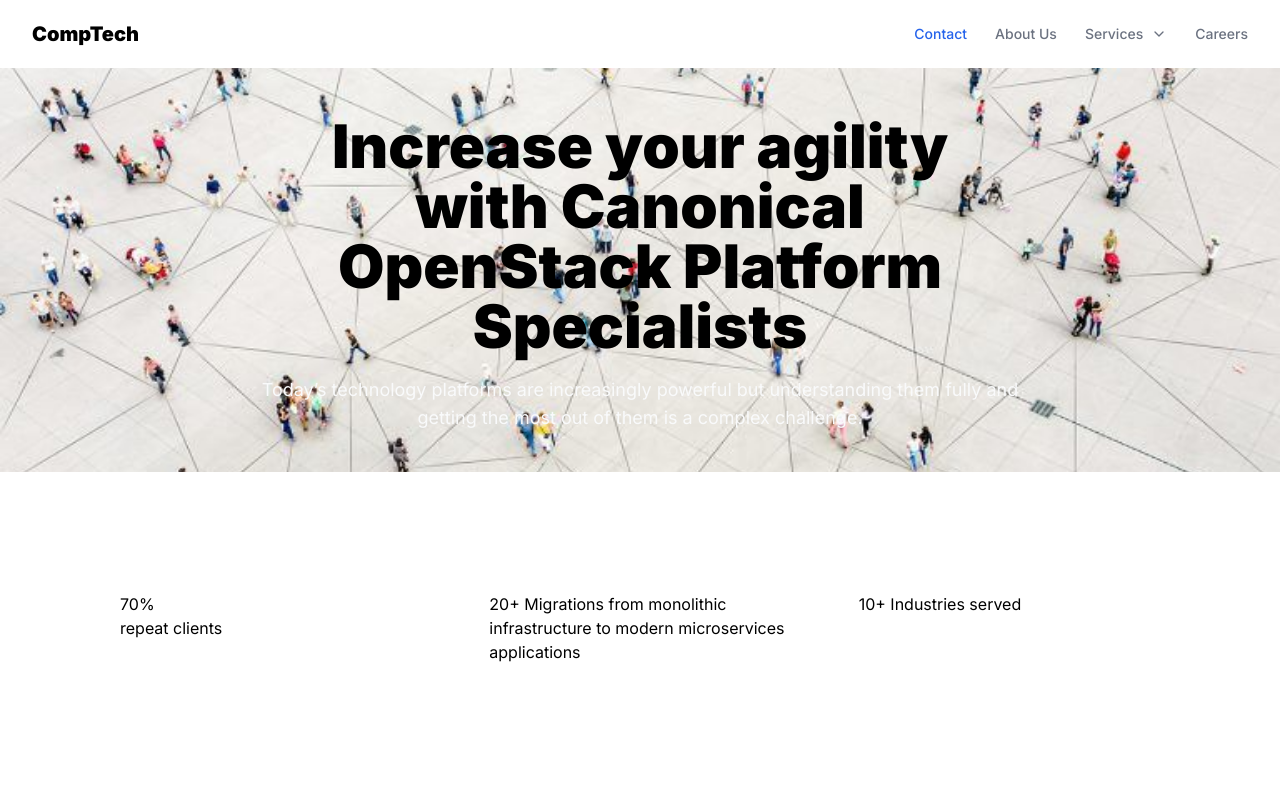
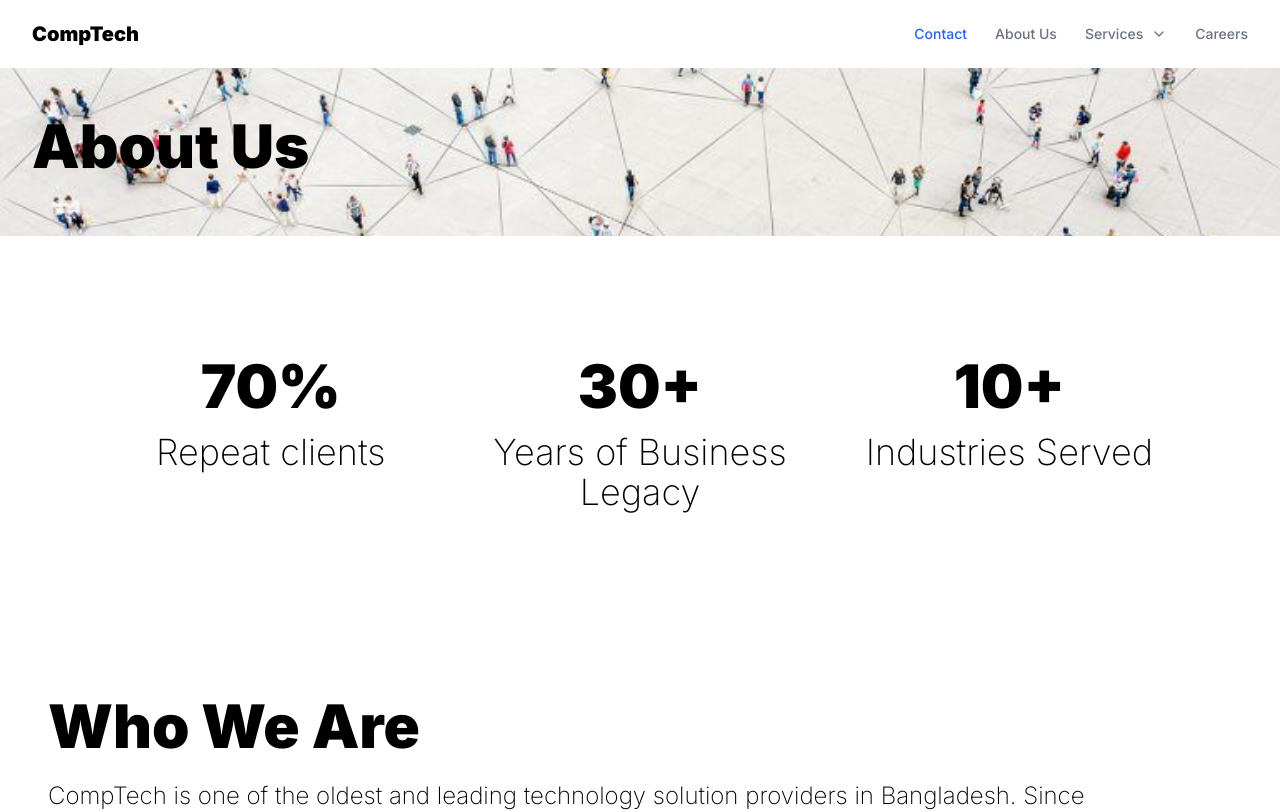
Before and after one commit to zeshaq/comptech-website-2024, a Next.js app: page /about_us in a window 1280 px wide. Shown: the top 812 px of the page. Built offline with nearby package versions, Linux system fonts and the light colour scheme.

Commit message:
commit 12

```diff
--- a/app/about_us/AboutBanner.tsx
+++ b/app/about_us/AboutBanner.tsx
@@ -8,10 +8,9 @@
 
 
 
-      <div className="mt-5 max-w-2xl text-center mx-auto">
+      <div className="mt-5 max-w-2xl text-left ">
         <h1 className="block font-black text-black text-4xl md:text-5xl lg:text-6xl dark:text-gray-200">
-        Increase your agility with Canonical OpenStack Platform Specialists
-
+About Us
         </h1>
       </div>
 
@@ -20,8 +19,6 @@
         <p className="text-lg text-gray-50 dark:text-gray-400">
 
 
-Today’s technology platforms are increasingly powerful
- but understanding them fully and getting the most out of them is a complex challenge.
           </p>
       </div>
 
--- a/app/about_us/page.tsx
+++ b/app/about_us/page.tsx
@@ -10,15 +10,21 @@
 
 <div className="grid grid-cols-3 gap-5 p-12 m-12 ">
 
-<div className="p-6">
-<h1 className=" texr-2xl ">70%</h1> repeat clients
+<div className="p-6 text-center">
+<h1 className=" text-6xl font-black ">70%</h1>
+
+<h1 className="my-4 text-4xl font-extralight">Repeat clients</h1>
 </div>
 
-<div className="p-6">20+
-Migrations from monolithic infrastructure to modern microservices applications</div>
-<div className="p-6">
-10+
-Industries served
+<div className="p-6  text-center">
+
+<h1 className=" text-6xl font-black ">30+</h1>
+<h1 className="my-4 text-4xl font-extralight">Years of Business Legacy</h1>
+
+</div>
+<div className="p-6  text-center">
+<h1 className=" text-6xl font-black ">10+</h1>
+<h1 className="my-4 text-4xl font-extralight">Industries Served</h1>
 </div>
 
 </div>
--- a/app/components/clients.tsx
+++ b/app/components/clients.tsx
@@ -343,37 +343,7 @@
 </div>
 
 
-  <div className="grid grid-cols-12 sm:flex sm:justify-center gap-6 sm:gap-x-12 lg:gap-x-20">
-    <div className="col-span-6 text-center">
-      <h4 className="text-xl md:text-3xl font-semibold text-gray-800 dark:text-gray-200">
-        250+
-      </h4>
-      <h4 className="text-sm text-gray-600 dark:text-gray-400">
-        Components
-      </h4>
-    </div>
 
-
-    <div className="col-span-6 text-center">
-      <h4 className="text-xl md:text-3xl font-semibold text-gray-800 dark:text-gray-200">
-        160+
-      </h4>
-      <h4 className="text-sm text-gray-600 dark:text-gray-400">
-        Starter Pages & Examples
-      </h4>
-    </div>
-
-
-    <div className="col-start-4 col-span-6 text-center">
-      <h4 className="text-xl md:text-3xl font-semibold text-gray-800 dark:text-gray-200">
-        10+
-      </h4>
-      <h4 className="text-sm text-gray-600 dark:text-gray-400">
-        Tailwind CSS Plugins
-      </h4>
-    </div>
-
-  </div>
 
 </div>
 
--- a/app/components/contact_form.tsx
+++ b/app/components/contact_form.tsx
@@ -7,7 +7,7 @@
   return (
 
 
- <div className=''>
+ <div className='p-20'>
 
     <div className='flex flex-row mt-36 gap-32'>
         <div className='basis-5/12'>
--- a/app/components/oems.tsx
+++ b/app/components/oems.tsx
@@ -7,11 +7,12 @@
 
 <div className="max-w-[85rem] px-4 py-10 sm:px-6 lg:px-8 lg:py-14 mx-auto">
 
-  <div className="sm:w-1/2 xl:w-1/3 mx-auto text-center mb-6">
-    <h2 className="text-xl font-semibold md:text-2xl md:leading-tight text-gray-800 dark:text-gray-200">
 
-        Trusted by the Leading Banking and Financial Institutions, Defense and Enterprises in Bangladesh</h2>
-  </div>
+    <h2 className="text-6xl text-center font-black ">
+
+Technical Affiliations
+        </h2>
+
 
 
 <div className='grid grid-cols-6 p-12 gap-20'>
--- a/app/kubernetes/KubBanner.tsx
+++ b/app/kubernetes/KubBanner.tsx
@@ -2,29 +2,22 @@
 
 const KubBanner = () => {
   return (
-    <div className="bg-cover  bg-no-repeat bg-black bg-right px-24 py-24 "
+    <div className="bg-cover  bg-no-repeat bg-black bg-right px-12 py-24 "
 
     style={{backgroundImage: 'url("/images/bg/bg8.svg")'}}>
     <div className="max-w-[85rem] mx-auto px-4 sm:px-6 lg:px-8 pt-24 pb-10">
 
 
 
-      <div className="mt-5 max-w-2xl text-center mx-auto">
-        <h1 className="block font-black text-white text-8xl ">
+      <div className="mt-5  ext-left">
+        <h1 className="block font-black text-white text-7xl ">
         Kubernetes Implementation & Operation
 
         </h1>
       </div>
 
 
-      <div className="mt-5 max-w-3xl text-center mx-auto">
-        <p className="text-3xl font-black text-slate-50">
 
-        Modernize your IT systems with flexible, reliable and independent microservices applications.
-
-
-          </p>
-      </div>
 
 
 
```
